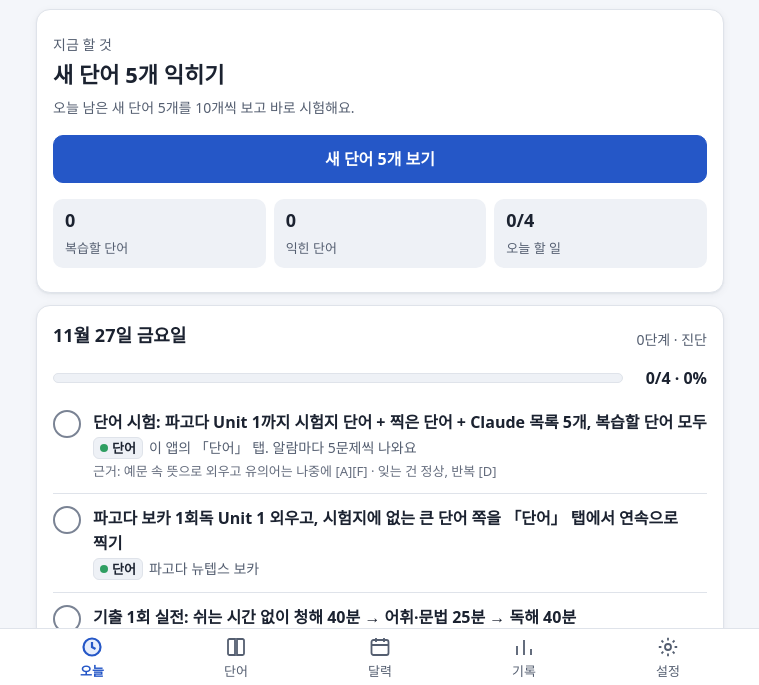
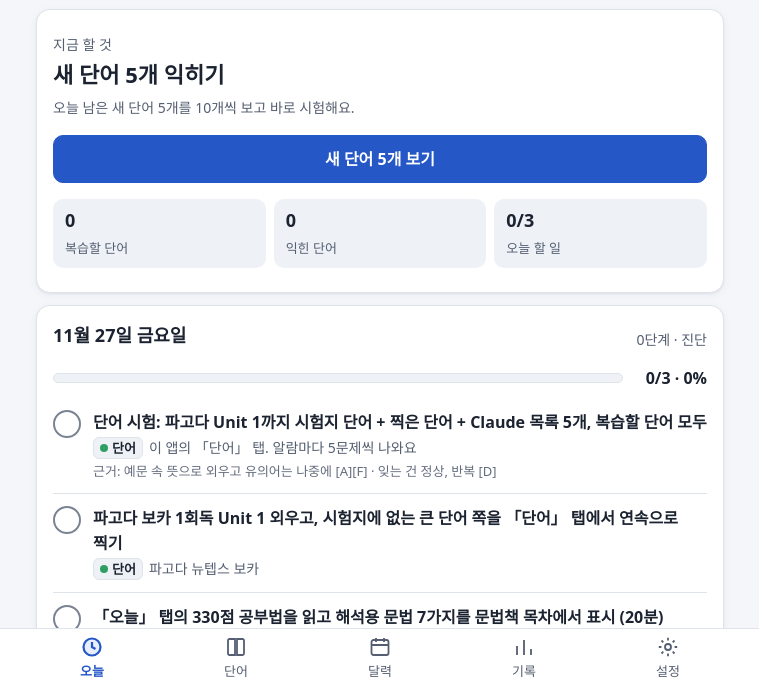
Before and after one commit to park-hyun-su/teps327, a plain HTML site: page index.html in a window 1280 px wide. Shown: the part 111-796 px from the top of the page, without its empty margins (260-1019 px from the left). Drawn offline with Linux system fonts and the light colour scheme.

Commit message:
Move diagnostic test to Sat 11-28, review Sun 11-29
Co-Authored-By: Claude Opus 5.5 <noreply@anthropic.com>

```diff
--- a/index.html
+++ b/index.html
@@ -388,9 +388,9 @@ function tasksFor(d){
   const M=(id,n,extra)=>{push(id,"mock","기출 "+n+"회 실전: 쉬는 시간 없이 청해 40분 → 어휘·문법 25분 → 독해 40분","서울대 공식 기출 5회분","실전처럼 끊지 않고, 시험 시각(오후 2시 20분)에 풀기 [A][F]");push(id+"s","mock","기출 "+n+"회 영역별 점수를 「기록」 탭에 적기"+(extra||""),"기록")};
   const R=(id,n)=>push(id,"mock","기출 "+n+"회 리뷰: 틀린 문제와 찍은 문제마다 왜 그 보기를 골랐는지 적고, 해설 없이 원인부터 찾기","서울대 공식 기출 5회분","점수는 리뷰에서 오름, 문제만 많이 풀지 않기 [A][B][D]");
   const ev={
-    "2026-11-27":()=>M("m1",1," (진단)"),
-    "2026-11-28":()=>R("r1",1),
-    "2026-11-29":()=>{push("plan","etc","「오늘」 탭의 330점 공부법을 읽고 해석용 문법 7가지를 문법책 목차에서 표시","해커스 텝스 중급 문법","해석에 필요한 문법만 먼저 [A]")},
+    "2026-11-27":()=>{push("plan","etc","「오늘」 탭의 330점 공부법을 읽고 해석용 문법 7가지를 문법책 목차에서 표시 (20분)","해커스 텝스 중급 문법","해석에 필요한 문법만 먼저 [A]")},
+    "2026-11-28":()=>M("m1",1," (진단)"),
+    "2026-11-29":()=>R("r1",1),
     "2026-12-26":()=>M("m2",2),"2026-12-27":()=>R("r2",2),
     "2027-01-16":()=>M("m3",3),"2027-01-17":()=>R("r3",3),
     "2027-01-30":()=>M("m4",4),"2027-01-31":()=>R("r4",4),
```
